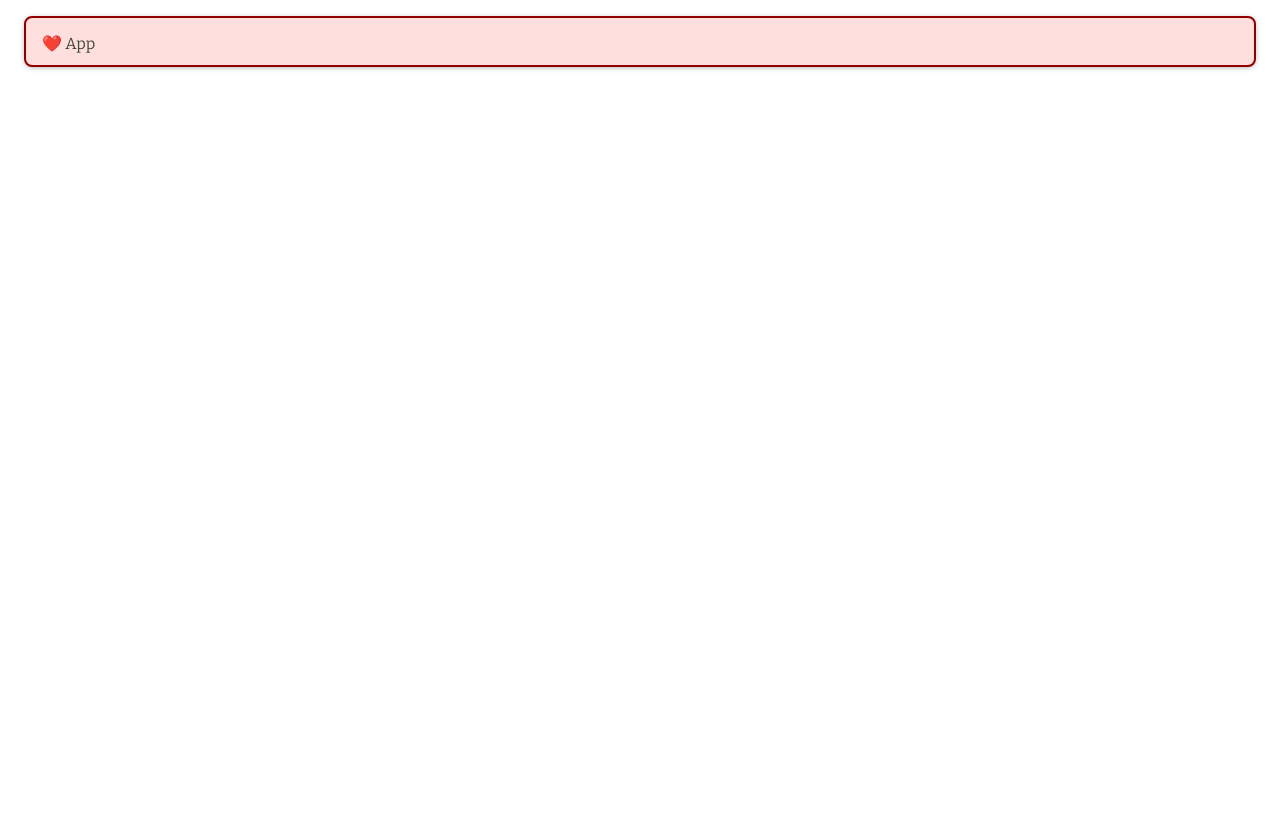
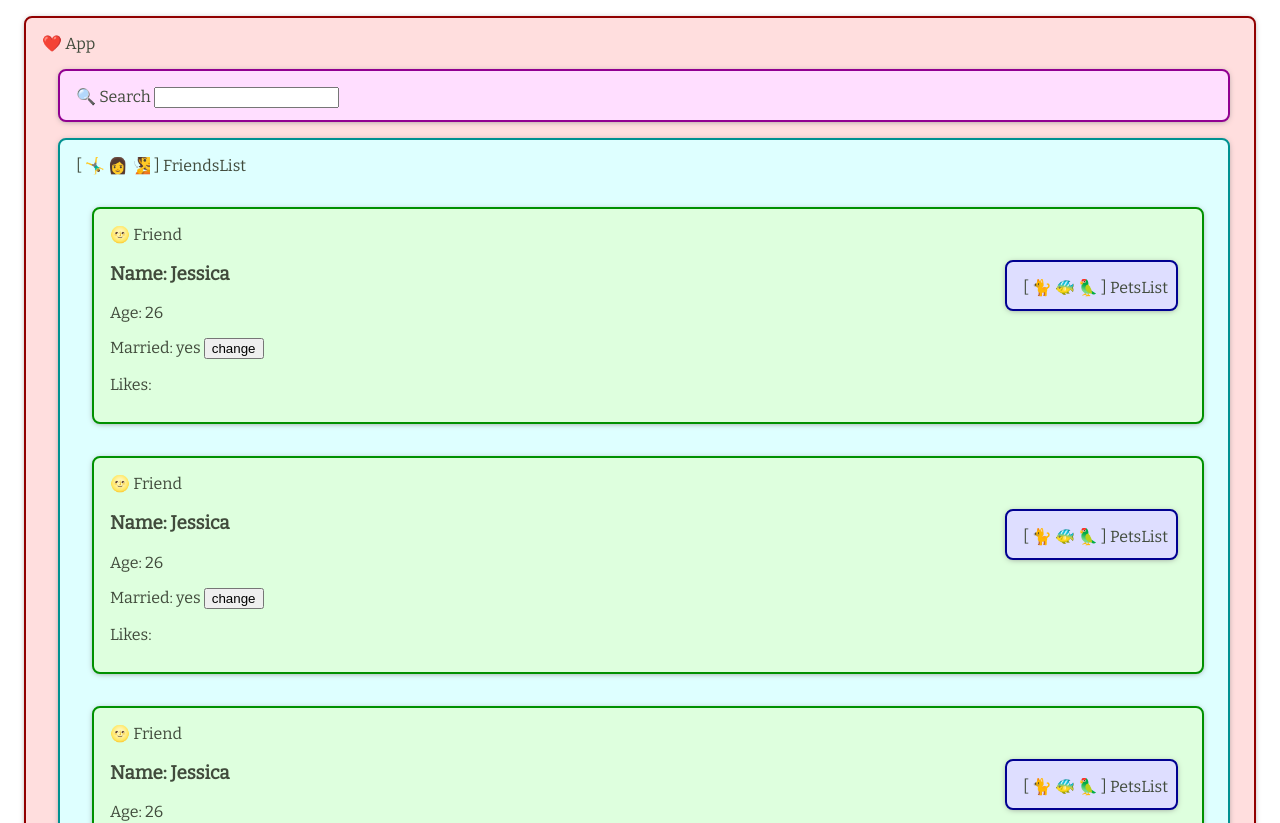
Before and after one commit to bloominstituteoftechnology/web-guided-project-react-components-2, a React (Vite) app: page / in a window 1280 px wide. Shown: the top 823 px of the page. Before the commit the page ends 800 px from the top, so only its background shows below. Built offline with nearby package versions, Linux system fonts and the light colour scheme.

Commit message:
Through to Friend.js

```diff
--- a/src/components/App.js
+++ b/src/components/App.js
@@ -1,22 +1,27 @@
 // This is the top-level component
 // so we'll keep application state at this level.
 // 👉 1- Import the state hook!
-import React from 'react'
+import React, { useState } from 'react'
 import FriendsList from './FriendsList'
 import Search from './Search'
 // 👉 2- Import the dummy data that will power the application.
 // (Tomorrow we'll fetch the data from an API instead.)
-
+import friendsData, { hello } from "../dummy-data/friends";
 
 export default function App() {
   // 👉 3- Initialize a slice of state to keep track of the data
   // using the dummy data as the initial value of the slice of state
+  const [friends, setFriends] = useState(friendsData);
 
   // 👉 4- Initialize a slice to keep track of the value of the search box
   // using an empty string as the initial value of the slice
+  const [searchBox, setSearchBox] = useState("");
 
   // 👉 5- Build a `changeStatus` function that takes an id and
   // changes the `married` from true to false and viceversa
+  const changeStatus = (id) => {
+    console.log(id);
+  }
 
   // STRETCH - Make a helper function that returns
   // a filtered array of friends data (filtering by search term)
@@ -25,9 +30,18 @@ export default function App() {
     <div className='app-friends container'>
       {/* 👉 6- Render the Search component */}
       {/* STRETCH - Changes to the input should update the search term */}
-
+      <Search />
       {/* 👉 7- Render the FriendsList component */}
       {/* What prop/props does FriendsList need? */}
+      <FriendsList friends={friends} changeStatus={changeStatus} />
     </div>
   )
 }
+
+/**
+ * const props = {
+ *   friends: friends,
+ *   changeStatus: changeStatus
+ * }
+ * FriendsList(props)
+ */
--- a/src/components/FriendsList.js
+++ b/src/components/FriendsList.js
@@ -1,12 +1,23 @@
 import React from 'react'
 // 👉 1- FriendsList renders several Friend components, import Friend
+import Friend from "./Friend";
 
 export default function FriendsList(props) {
   // 👉 2- What data does FriendsList need to do its job? Use destructuring
+  const { friends, changeStatus } = props;
+  // const friends = props.friends;
+  // const changeStatus = props.changeStatus;
+
   return (
     <div className='list-friends container'>
       {/* 👉 3- We need to loop over the data rendering a Friend as we go */}
       {/* Each friend is going to need a `key` prop and also some other prop with data */}
+      { friends.map(friend => {
+        return <Friend friend={friend} key={friend.id} changeStatus={changeStatus}/>
+      })}
     </div>
   )
 }
+
+// NO IF STATEMENTS!
+// NO FOR LOOPS
```
